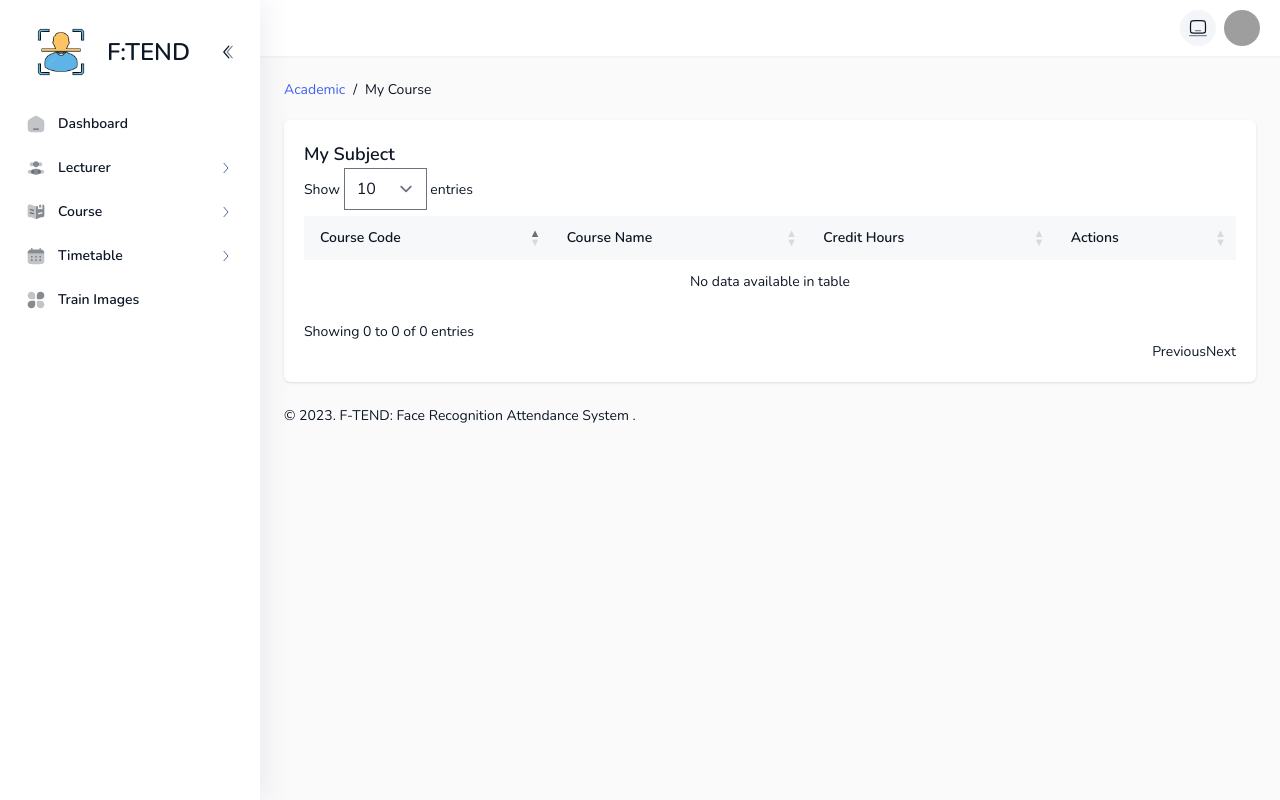
After one commit to faizaiman/FaceRecognition, a Django app: page /MySubject/ in a window 1280 px wide. The commit adds this page. Run offline with Django 4.2, Linux system fonts and the light colour scheme; the visitor is signed in with stand-in values (Sample User, id 1); data that the repository does not hold is empty; parts of the project's set-up code (start-up, migrations or seed data) failed here and were passed over; some libraries are stand-ins or nearby versions; grey boxes are pictures that could not be loaded.

Commit message:
student register course

```diff
--- a/main/forms.py
+++ b/main/forms.py
@@ -82,6 +82,8 @@ class addCourseForm(forms.ModelForm):
     class Meta:
         model = Course
         fields = ['course_code','course_name','credit_hours','lecturer_id']
+
+
 class LoginForm(AuthenticationForm):
     username = forms.CharField(widget=forms.TextInput())
     password = forms.CharField(widget=forms.PasswordInput())
--- a/main/models.py
+++ b/main/models.py
@@ -31,6 +31,10 @@ class Course(models.Model):
     lecturer = models.ForeignKey(Lecturer,on_delete=models.CASCADE)
     created_at = models.DateTimeField(default=timezone.now)
 
+class Enrollment(models.Model):
+    student = models.ForeignKey(Student,on_delete=models.CASCADE)
+    course = models.ForeignKey(Course,on_delete=models.CASCADE)
+    register_at = models.DateTimeField(default=timezone.now)
 
 class Profile(models.Model):
     user = models.OneToOneField(User, on_delete=models.CASCADE)
--- a/main/templates/auth/register.html
+++ b/main/templates/auth/register.html
@@ -5,9 +5,9 @@
 
 <div class="flex min-h-screen">
     <div class="bg-gradient-to-t from-[#ff1361bf] to-[#44107A] w-1/2 min-h-screen hidden lg:flex flex-col items-center justify-center text-white dark:text-black p-4">
-        <div class="w-full mx-auto mb-5"><img src="{% static 'assets/images/auth-cover.svg' %}" alt="coming_soon" class="lg:max-w-[370px] xl:max-w-[500px] mx-auto" /></div>
-        <h3 class="text-3xl font-bold mb-4 text-center">Join the community of expert developers</h3>
-        <p>It is easy to setup with great customer experience. Start your 7-day free trial</p>
+        <div class="w-full mx-auto mb-5"><img src="{% static 'assets/images/logo2.png' %}" alt="coming_soon" class="lg:max-w-[370px] xl:max-w-[500px] mx-auto" /></div>
+        <h3 class="text-3xl font-bold mb-4 text-center">Face Recognition Attendance System</h3>
+
     </div>
     <div class="w-full lg:w-1/2 relative flex justify-center items-center">
         <div class="max-w-[480px] p-5 md:p-10">
--- a/main/templates/components/common/sidebar.html
+++ b/main/templates/components/common/sidebar.html
@@ -174,6 +174,47 @@
                      </a>
                  </li>
                  {% endif%}
+                  {% comment %} Subject Dropdown Menu {% endcomment %}
+              {%if request.user.is_student %}
+              <li class="menu nav-item">
+                  <button type="button" class="nav-link group" :class="{ 'active': activeDropdown === 'subject' }" @click="activeDropdown === 'subject' ? activeDropdown = null : activeDropdown = 'subject'">
+                      <div class="flex items-center">
+
+                          <svg class="group-hover:!text-primary" width="20" height="20" viewBox="0 0 24 24" fill="none" xmlns="http://www.w3.org/2000/svg">
+
+
+
+                                <path d="M14.217 3.49965C12.796 2.83345 11.2035 2.83345 9.78252 3.49965L5.48919 5.51246C6.27114 5.59683 6.98602 6.0894 7.31789 6.86377C7.80739 8.00594 7.2783 9.32867 6.13613 9.81817L5.06046 10.2792C4.52594 10.5082 4.22261 10.6406 4.01782 10.7456C4.0167 10.7619 4.01564 10.7788 4.01465 10.7962L9.78261 13.5003C11.2036 14.1665 12.7961 14.1665 14.2171 13.5003L20.9082 10.3634C22.3637 9.68105 22.3637 7.31899 20.9082 6.63664L14.217 3.49965Z" fill="currentColor"/>
+                                <path d="M5.54544 8.43955C5.92616 8.27638 6.10253 7.83547 5.93936 7.45475C5.7762 7.07403 5.33529 6.89767 4.95456 7.06083L3.84318 7.53714C3.28571 7.77603 2.81328 7.97849 2.44254 8.18705C2.04805 8.40898 1.70851 8.66944 1.45419 9.05513C1.19986 9.44083 1.09421 9.85551 1.04563 10.3055C0.999964 10.7284 0.999981 11.2424 1 11.8489V14.7502C1 15.1644 1.33579 15.5002 1.75 15.5002C2.16422 15.5002 2.5 15.1644 2.5 14.7502V11.8878C2.5 11.232 2.50101 10.7995 2.53696 10.4665C2.57095 10.1517 2.63046 9.99612 2.70645 9.88087C2.78244 9.76562 2.90202 9.64964 3.178 9.49438C3.46985 9.33019 3.867 9.15889 4.46976 8.90056L5.54544 8.43955Z" fill="currentColor"/>
+                                <path opacity="0.5" d="M5 11.2582L9.78261 13.5004C11.2036 14.1666 12.7961 14.1666 14.2171 13.5004L19 11.2581V16.6253C19 17.6333 18.4965 18.5771 17.6147 19.0654C16.1463 19.8786 13.796 20.9999 12 20.9999C10.204 20.9999 7.8537 19.8786 6.38533 19.0654C5.5035 18.5771 5 17.6333 5 16.6253V11.2582Z" fill="currentColor"/>
+
+
+
+                          </svg>
+
+                          <span class="ltr:pl-3 rtl:pr-3 text-black dark:text-[#506690] dark:group-hover:text-white-dark">Academic</span>
+                      </div>
+                      <div class="rtl:rotate-180" :class="{ '!rotate-90': activeDropdown === 'subject' }">
+
+                          <svg width="16" height="16" viewBox="0 0 24 24" fill="none" xmlns="http://www.w3.org/2000/svg">
+                              <path d="M9 5L15 12L9 19" stroke="currentColor" stroke-width="1.5" stroke-linecap="round" stroke-linejoin="round" />
+                          </svg>
+                      </div>
+                  </button>
+                  <ul x-cloak x-show="activeDropdown === 'subject'" x-collapse class="sub-menu text-gray-500">
+
+                        <li>
+                            <a href="/MySubject">My Subject </a>
+                        </li>
+
+                      <li>
+                          <a href="/viewSubject">Register Course</a>
+                      </li>
+
+                  </ul>
+              </li>
+              {% endif %}
+              {% comment %} End of Subject DropDown Menu {% endcomment %}
 
               {% comment %} Attendance Dropdown Menu {% endcomment %}
               {%if  request.user.is_lecturer or request.user.is_student %}
@@ -221,8 +262,6 @@
               {% comment %} End of Attendance DropDown Menu {% endcomment %}
 
 
-
-
             </ul>
         </div>
     </nav>
--- a/main/templates/components/layouts/default.html
+++ b/main/templates/components/layouts/default.html
@@ -15,7 +15,6 @@
     <link rel="preconnect" href="https://fonts.gstatic.com" crossorigin />
     <link href="https://fonts.googleapis.com/css2?family=Nunito:wght@400;500;600;700;800&display=swap"
         rel="stylesheet" />
-
     <link rel='stylesheet' type='text/css' media='screen' href="{% static 'assets/css/perfect-scrollbar.min.css' %}" />
     <link defer rel='stylesheet' type='text/css' media='screen' href="{% static 'assets/css/animate.css' %}" />
     <link rel='stylesheet' type='text/css' media='screen' href="{% static 'assets/css/styles.css' %}">
@@ -24,7 +23,6 @@
     <script defer src="{% static 'assets/js/popper.min.js' %}"></script>
     <script defer src="{% static 'assets/js/tippy-bundle.umd.min.js' %}"></script>
     <script defer src="{% static 'assets/js/sweetalert.min.js' %}"></script>
-
 </head>
 
 <body x-data="main" class="antialiased relative font-nunito text-sm font-normal overflow-x-hidden"
@@ -155,6 +153,7 @@
     <script defer src="{% static 'assets/js/alpine-ui.min.js' %}"></script>
     <script defer src="{% static 'assets/js/alpine-focus.min.js' %}"></script>
 
+
 </body>
 
 </html>
--- a/main/templates/messages.html
+++ b/main/templates/messages.html
@@ -2,6 +2,8 @@
 <link defer rel='stylesheet' type='text/css'  href="{% static 'assets/css/toast.css' %}" />
 
 <script src="https://cdn.jsdelivr.net/npm/sweetalert2@11"></script>
+
+
 
 {% if messages%}
     {%  for message in messages%}
--- /dev/null
+++ b/main/templates/student/viewSubject.html
@@ -0,0 +1,76 @@
+{% extends 'components/layouts/default.html' %}
+{% load static %}
+
+{% block content %}
+
+
+
+<script src="https://code.jquery.com/jquery-3.5.1.js"></script>
+<script src="https://cdn.datatables.net/1.13.4/js/jquery.dataTables.min.js"></script>
+
+
+
+
+<div x-data="subject">
+    <ul class="flex space-x-2 rtl:space-x-reverse">
+        <li>
+            <a href="javascript:;" class="text-primary hover:underline">Academic</a>
+        </li>
+        <li class="before:content-['/'] ltr:before:mr-1 rtl:before:ml-1">
+            <span>My Course</span>
+        </li>
+    </ul>
+</div>
+    <br>
+    <div class="panel">
+        <h5 class="font-semibold text-lg dark:text-white-light">My Subject</h5>
+            <table id="tlect" class="table-hover ">
+                    <thead>
+                        <tr>
+
+                            <th>Course Code</th>
+                            <th>Course Name</th>
+                            <th>Credit Hours</th>
+                            <th>Actions</th>
+                        </tr>
+                    </thead>
+                    <tbody>
+
+
+                        {% for enrollment in enn %}
+                            <tr>
+
+                                <td>{{enrollment.course.course_code}}</td>
+                                <td>{{enrollment.course.course_name}}</td>
+                                <td>{{enrollment.course.credit_hours}}</td>
+                                <td>
+                                    <a href="{% url 'drop-subject' enrollment.id%}">
+                                    <button type="button" class="btn btn-danger rounded-full btn-sm" >
+                                        Drop Subject
+                                    </button>
+                                </a>
+
+                                </td>
+                            </tr>
+                        {% endfor %}
+                    </tbody>
+            </table>
+</div>
+
+
+{% block javascript %}
+<script>
+    $(document).ready(function(){
+        $('#tlect').DataTable({
+           "searching": false
+
+
+        });
+
+
+    });
+</script>
+{% endblock javascript %}
+
+
+{% endblock content %}
--- a/main/urls.py
+++ b/main/urls.py
@@ -19,115 +19,11 @@ urlpatterns = [
     path('course/<id>',views.editCourse,name= 'edit-course'),
     path('delete/<id>',views.deleteCourse,name= 'delete-course'),
     path('lecturerE/<id>',views.editLecturer,name= 'edit-lecturer'),
-    path('deleteE/<id>',views.deleteLecturer,name= 'delete-lecturer')
-    #url(r'^login/$', views.login)
-    # path('auth/boxed-signin', views.auth_boxed_signin, name='auth_boxed_signin'),
+    path('deleteE/<id>',views.deleteLecturer,name= 'delete-lecturer'),
+    path('MySubject/',views.mySubject),
+    path('viewSubject/',views.ViewASubject),
+    path('registerSubject/(?P<id>\d+)(?:/(?P<uid>\d+))?',views.registerSubject,name= 'register-subject'),
+    path('dropSubject/(?P<id>\d+)',views.dropSubject,name= 'drop-subject')
 
-    # path('analytics', views.analytics, name='analytics'),
-    # path('finance', views.finance, name='finance'),
-    # path('crypto', views.crypto, name='crypto'),
-
-    # path('apps/chat', views.apps_chat, name='chat'),
-    # path('apps/mailbox', views.apps_mailbox, name='mailbox'),
-    # path('apps/todolist', views.apps_todolist, name='todolist'),
-    # path('apps/notes', views.apps_notes, name='notes'),
-    # path('apps/contacts', views.apps_contacts, name='contacts'),
-    # path('apps/calendar', views.apps_calendar, name='calendar'),
-    # path('apps/scrumboard', views.apps_scrumboard, name='scrumboard'),
-    # path('apps/invoice/add', views.apps_invoice_add, name='invoice_add'),
-    # path('apps/invoice/edit', views.apps_invoice_edit, name='invoice_edit'),
-    # path('apps/invoice/list', views.apps_invoice_list, name='invoice_list'),
-    # path('apps/invoice/preview', views.apps_invoice_preview, name='invoice_preview'),
-
-    # path('components/tabs', views.components_tabs, name='components_tabs'),
-    # path('components/accordions', views.components_accordions, name='components_accordions'),
-    # path('components/modals', views.components_modals, name='components_modals'),
-    # path('components/cards', views.components_cards, name='components_cards'),
-    # path('components/carousel', views.components_carousel, name='components_carousel'),
-    # path('components/countdown', views.components_countdown, name='components_countdown'),
-    # path('components/counter', views.components_counter, name='components_counter'),
-    # path('components/sweetalert', views.components_sweetalert, name='components_sweetalert'),
-    # path('components/timeline', views.components_timeline, name='components_timeline'),
-    # path('components/notifications', views.components_notifications, name='components_notifications'),
-    # path('components/media-object', views.components_media_object, name='components_media_object'),
-    # path('components/list-group', views.components_list_group, name='components_list_group'),
-    # path('components/pricing-table', views.components_pricing_table, name='components_pricing_table'),
-    # path('components/lightbox', views.components_lightbox, name='components_lightbox'),
-
-    # path('elements/alerts', views.elements_alerts, name='elements_alerts'),
-    # path('elements/avatar', views.elements_avatar, name='elements_avatar'),
-    # path('elements/badges', views.elements_badges, name='elements_badges'),
-    # path('elements/breadcrumbs', views.elements_breadcrumbs, name='elements_breadcrumbs'),
-    # path('elements/buttons', views.elements_buttons, name='elements_buttons'),
-    # path('elements/buttons-group', views.elements_buttons_group, name='elements_buttons_group'),
-    # path('elements/color-library', views.elements_color_library, name='elements_color_library'),
-    # path('elements/dropdown', views.elements_dropdown, name='elements_dropdown'),
-    # path('elements/infobox', views.elements_infobox, name='elements_infobox'),
-    # path('elements/jumbotron', views.elements_jumbotron, name='elements_jumbotron'),
-    # path('elements/loader', views.elements_loader, name='elements_loader'),
-    # path('elements/pagination', views.elements_pagination, name='elements_pagination'),
-    # path('elements/popovers', views.elements_popovers, name='elements_popovers'),
-    # path('elements/progress-bar', views.elements_progress_bar, name='elements_progress_bar'),
-    # path('elements/search', views.elements_search, name='elements_search'),
-    # path('elements/tooltips', views.elements_tooltips, name='elements_tooltips'),
-    # path('elements/treeview', views.elements_treeview, name='elements_treeview'),
-    # path('elements/typography', views.elements_typography, name='elements_typography'),
-
-    # path('datatables/advanced', views.datatables_advanced, name='datatables_advanced'),
-    # path('datatables/alt-pagination', views.datatables_alt_pagination, name='datatables_alt_pagination'),
-    # path('datatables/basic', views.datatables_basic, name='datatables_basic'),
-    # path('datatables/checkbox', views.datatables_checkbox, name='datatables_checkbox'),
-    # path('datatables/clone-header', views.datatables_clone_header, name='datatables_clone_header'),
-    # path('datatables/column-chooser', views.datatables_column_chooser, name='datatables_column_chooser'),
-    # path('datatables/export', views.datatables_export, name='datatables_export'),
-    # path('datatables/multi-column', views.datatables_multi_column, name='datatables_multi_column'),
-    # path('datatables/multiple-tables', views.datatables_multiple_tables, name='datatables_multiple_tables'),
-    # path('datatables/order-sorting', views.datatables_order_sorting, name='datatables_order_sorting'),
-    # path('datatables/range-search', views.datatables_range_search, name='datatables_range_search'),
-    # path('datatables/skin', views.datatables_skin, name='datatables_skin'),
-    # path('datatables/sticky-header', views.datatables_sticky_header, name='datatables_sticky_header'),
-
-    # path('forms/basic', views.forms_basic, name='forms_basic'),
-    # path('forms/input-group', views.forms_input_group, name='forms_input_group'),
-    # path('forms/layouts', views.forms_layouts, name='forms_layouts'),
-    # path('forms/validation', views.forms_validation, name='forms_validation'),
-    # path('forms/input-mask', views.forms_input_mask, name='forms_input_mask'),
-    # path('forms/select2', views.forms_select2, name='forms_select2'),
-    # path('forms/touchspin', views.forms_touchspin, name='forms_touchspin'),
-    # path('forms/checkbox-radio', views.forms_checkbox_radio, name='forms_checkbox_radio'),
-    # path('forms/switches', views.forms_switches, name='forms_switches'),
-    # path('forms/wizards', views.forms_wizards, name='forms_wizards'),
-    # path('forms/file-upload', views.forms_file_upload, name='forms_file_upload'),
-    # path('forms/quill-editor', views.forms_quill_editor, name='forms_quill_editor'),
-    # path('forms/markdown-editor', views.forms_markdown_editor, name='forms_markdown_editor'),
-    # path('forms/date-picker', views.forms_date_picker, name='forms_date_picker'),
-    # path('forms/clipboard', views.forms_clipboard, name='forms_clipboard'),
-
-    # path('pages/knowledge-base', views.pages_knowledge_base, name='pages_knowledge_base'),
-    # path('pages/faq', views.pages_faq, name='pages_faq'),
-    # path('pages/contact-us', views.pages_contact_us, name='pages_contact_us'),
-    # path('pages/coming-soon', views.pages_coming_soon, name='pages_coming_soon'),
-    # path('pages/error404', views.pages_error404, name='pages_error404'),
-    # path('pages/error500', views.pages_error500, name='pages_error500'),
-    # path('pages/error503', views.pages_error503, name='pages_error503'),
-    # path('pages/maintenence', views.pages_maintenence, name='pages_maintenence'),
-
-    # path('users/profile', views.users_profile, name='users_profile'),
-    # path('users/user-account-settings', views.users_user_account_settings, name='users_user_account_settings'),
-
-    # path('auth/boxed-signin', views.auth_boxed_signin, name='auth_boxed_signin'),
-    # path('auth/boxed-signup', views.auth_boxed_signup, name='auth_boxed_signup'),
-    # path('auth/boxed-lockscreen', views.auth_boxed_lockscreen, name='auth_boxed_lockscreen'),
-    # path('auth/boxed-password-reset', views.auth_boxed_password_reset, name='auth_boxed_password_reset'),
-    # path('auth/cover-login', views.auth_cover_login, name='cover_login'),
-    # path('auth/cover-register', views.auth_cover_register, name='cover_register'),
-    # path('auth/cover-lockscreen', views.auth_cover_lockscreen, name='cover_lockscreen'),
-    # path('auth/cover-password-reset', views.auth_cover_password_reset , name='cover_password_reset'),
-
-    # path('charts', views.charts, name='charts'),
-    # path('widgets', views.widgets, name='widgets'),
-    # path('font-icons', views.font_icons, name='font_icons'),
-    # path('dragndrop', views.dragndrop, name='dragndrop'),
-    # path('tables', views.tables, name='tables'),
 
 ]
--- a/main/views.py
+++ b/main/views.py
@@ -11,7 +11,7 @@ from rest_framework.views import APIView
 from rest_framework.response import Response
 from rest_framework import status
 from django.core import serializers
-from .models import Lecturer,Course,Student
+from .models import Lecturer,Course,Student,Enrollment
 
 # from main.models import UserForm, User, Attendance, UserTask, Task
 # from main import trainer, face_recognizer, photos_path, utility
@@ -113,8 +113,12 @@ def editProfile(request,id):
 
     if currentUser.is_lecturer ==True: #check if current user is lecturer or not/else current user is student
         getUserLecturer = get_object_or_404(Lecturer,user_id=id) #get data from table main_lecturer
-    else: #is student
+    elif currentUser.is_student ==True: #is student
         getUserStudent = get_object_or_404(Student,user_id=id) #get data from table main_student
+    else:
+        currentUser= get_user_model().objects.get(id=id) #get admin profile
+        getUserAdmin= get_user_model().objects.get(id=id) #get login user
+
 
     if form.is_valid(): #check if form is valid or not
         if currentUser.is_lecturer ==True: #check if current user is lecturer or not / else current user is student
@@ -124,12 +128,17 @@ def editProfile(request,id):
             getUserLecturer.save()#save to table main_lecturer
 
             # print(currentUser.is_lecturer ==True)
-        else: # else means current user is student
+        elif currentUser.is_student == True: # else means current user is student
 
             getUserStudent.first_name = request.POST['first_name'] #get first name from form accountSetting.html
             getUserStudent.last_name = request.POST['last_name'] #get last name from form accountSetting.html
             currentUser.save()
             getUserStudent.save()
+
+        else:
+            currentUser.first_name = request.POST['first_name'] #get first name from form accountSetting.html
+            currentUser.last_name = request.POST['last_name'] #get last name from form accountSetting.html
+            currentUser.save()
         # print(currentUser.is_student ==True)
         messages.success(request,"Successful Update Profile")
         return redirect(profile)
@@ -265,3 +274,43 @@ def deleteLecturer(request,id):
     lecturer.delete()
     return redirect(viewLecturer)
 # end of delete lecturer
+
+# view student View MySubject
+def mySubject(request):
+    if not request.user.is_authenticated:
+        return redirect(login)
+    # all_lecturer = get_user_model().objects.select_related('lecturer').filter(is_lecturer=True) #join table main_user with table main_lecturer
+    enrollment = Enrollment.objects.select_related('course').select_related('student').filter(student_id = request.user.id)
+    # dd(request.user.id)
+    return render(request,"student/viewSubject.html",{'enn':enrollment})
+# end of student View MySubject
+
+# view student View Available Subject
+def ViewASubject(request):
+    if not request.user.is_authenticated:
+        return redirect(login)
+    enrollment = Enrollment.objects.values_list('student_id',flat=True)
+    student = Student.objects.get(pk=request.user.id) #get current login student based on request.user.id
+    course = Course.objects.exclude(enrollment__student=student) #call data from table course
+    return render(request,"student/registerSubject.html",{'cours':course,'enrl':enrollment})
+# end of student View Available Subject
+
+# Student Register Subject
+def registerSubject(request,id,uid):
+    enrollment = Enrollment() #call models enrollment
+    course = Course.objects.all().get(pk=id) #call data from table course
+    getUserStudent = get_object_or_404(Student,user_id=uid) #get data from table main_student
+    # dd(getUserStudent.user_id)
+    enrollment.course_id = course.id
+    enrollment.student_id = getUserStudent.user_id
+    enrollment.save()
+
+    return redirect(mySubject)
+# end of Student Register Subject
+
+# student drop subject
+def dropSubject(request,id):
+    enroll = get_object_or_404(Enrollment,id=id)
+    enroll.delete()
+    return redirect(mySubject)
+# end of student drop subject
--- a/vristo/settings.py
+++ b/vristo/settings.py
@@ -88,7 +88,7 @@ DATABASES = {
     'default': {
         #for windows
         'ENGINE': 'django.db.backends.mysql',
-        'NAME': 'percubaan',
+        'NAME': 'ftend',
         'USER': 'root',
         'PASSWORD': '',
         'PORT': '3306'
```
Also changed, not shown: main/templates/course/course.html (+13 -2 lines), main/templates/lecturer/lecturer.html (+19 -10 lines), main/templates/student/registerSubject.html (added, +48 -0 lines), main/migrations/0001_initial.py, main/migrations/0002_course.py (deleted).
